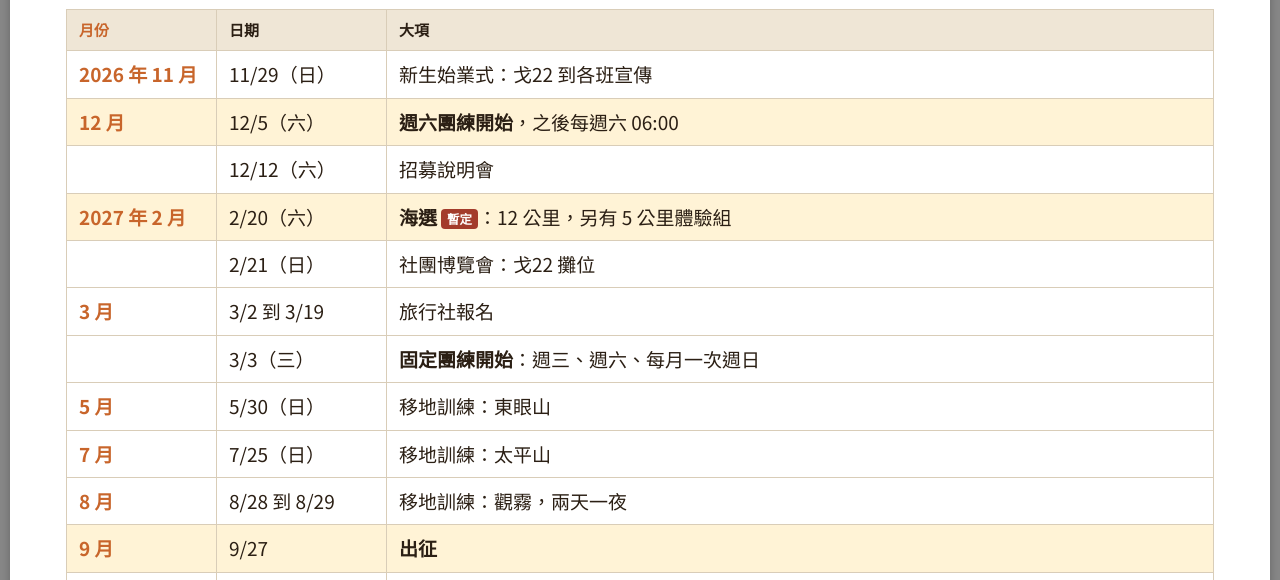
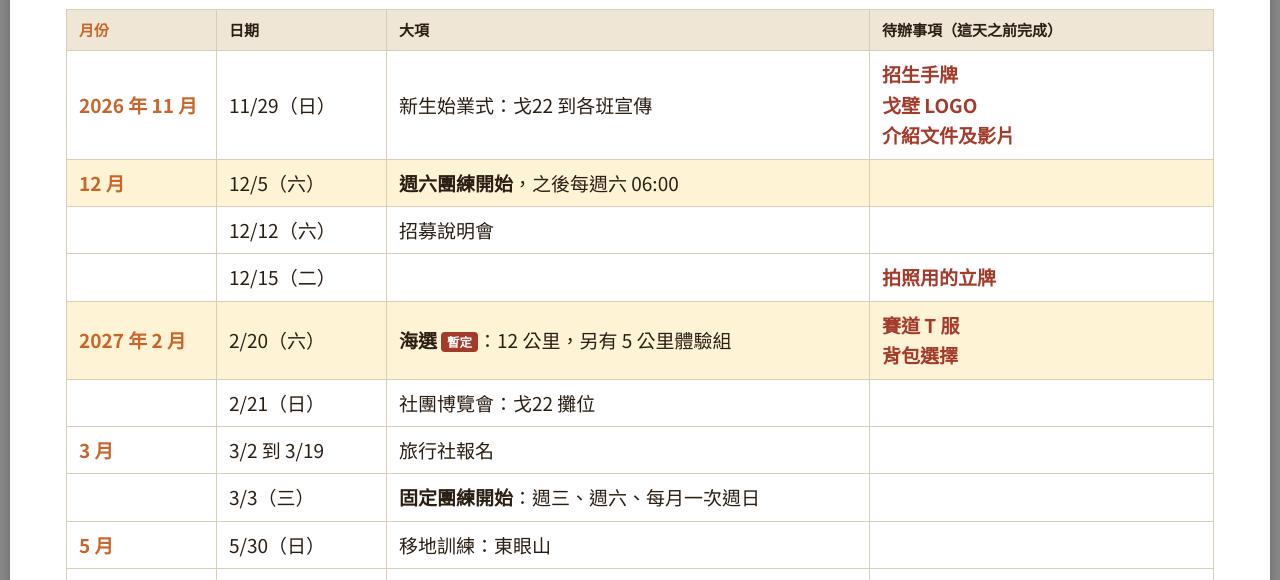
Before and after one commit to nccugobi2026/gobi22, a plain HTML site: page index.html in a window 1280 px wide. Both pictures are taken after a click on the tab "行事曆". Shown: the part 220-800 px from the top of the page. Drawn offline with Linux system fonts and the light colour scheme.

Commit message:
行事曆加待辦事項欄
Co-Authored-By: Claude Fable 5.2 <noreply@anthropic.com>

```diff
--- a/index.html
+++ b/index.html
@@ -172,6 +172,9 @@ table.tb{border-collapse:collapse;width:100%;font-size:17px;background:#fff;marg
 .lk .lt{min-width:0}
 .links{max-width:none}
 @media (max-width:1200px){.links{grid-template-columns:1fr}}
+.cal .td{width:30%;color:var(--red);font-weight:700}
+.cal th.td{color:var(--ink)}
+@media (max-width:560px){.cal .td{width:34%}}
 </style>
 </head>
 <body>
@@ -206,19 +209,20 @@ table.tb{border-collapse:collapse;width:100%;font-size:17px;background:#fff;marg
 <section class="slide" id="cal" data-g="cal">
 <p class="kicker"><span class="tag2 t-org">行事曆</span>大項</p>
 <h2>行事曆：<span class="sb">12/5 開練</span>、<span class="sc">2/20 海選（暫定）</span>、9/27 出征</h2>
-<table class="cal big"><tr><th class="mm">月份</th><th class="d2">日期</th><th>大項</th></tr>
-<tr class=""><td class="mm">2026 年 11 月</td><td class="d2">11/29（日）</td><td>新生始業式：戈22 到各班宣傳</td></tr>
-<tr class="hot"><td class="mm">12 月</td><td class="d2">12/5（六）</td><td><b>週六團練開始</b>，之後每週六 06:00</td></tr>
-<tr class=""><td class="mm"></td><td class="d2">12/12（六）</td><td>招募說明會</td></tr>
-<tr class="hot"><td class="mm">2027 年 2 月</td><td class="d2">2/20（六）</td><td><b>海選</b><span class="tag">暫定</span>：12 公里，另有 5 公里體驗組</td></tr>
-<tr class=""><td class="mm"></td><td class="d2">2/21（日）</td><td>社團博覽會：戈22 攤位</td></tr>
-<tr class=""><td class="mm">3 月</td><td class="d2">3/2 到 3/19</td><td>旅行社報名</td></tr>
-<tr class=""><td class="mm"></td><td class="d2">3/3（三）</td><td><b>固定團練開始</b>：週三、週六、每月一次週日</td></tr>
-<tr class=""><td class="mm">5 月</td><td class="d2">5/30（日）</td><td>移地訓練：東眼山</td></tr>
-<tr class=""><td class="mm">7 月</td><td class="d2">7/25（日）</td><td>移地訓練：太平山</td></tr>
-<tr class=""><td class="mm">8 月</td><td class="d2">8/28 到 8/29</td><td>移地訓練：觀霧，兩天一夜</td></tr>
-<tr class="hot"><td class="mm">9 月</td><td class="d2">9/27</td><td><b>出征</b></td></tr>
-<tr class=""><td class="mm">10 月</td><td class="d2">依主辦單位公告</td><td>戈壁挑戰賽</td></tr>
+<table class="cal big"><tr><th class="mm">月份</th><th class="d2">日期</th><th>大項</th><th class="td">待辦事項（這天之前完成）</th></tr>
+<tr class=""><td class="mm">2026 年 11 月</td><td class="d2">11/29（日）</td><td>新生始業式：戈22 到各班宣傳</td><td class="td">招生手牌<br>戈壁 LOGO<br>介紹文件及影片</td></tr>
+<tr class="hot"><td class="mm">12 月</td><td class="d2">12/5（六）</td><td><b>週六團練開始</b>，之後每週六 06:00</td><td class="td"></td></tr>
+<tr class=""><td class="mm"></td><td class="d2">12/12（六）</td><td>招募說明會</td><td class="td"></td></tr>
+<tr class=""><td class="mm"></td><td class="d2">12/15（二）</td><td></td><td class="td">拍照用的立牌</td></tr>
+<tr class="hot"><td class="mm">2027 年 2 月</td><td class="d2">2/20（六）</td><td><b>海選</b><span class="tag">暫定</span>：12 公里，另有 5 公里體驗組</td><td class="td">賽道 T 服<br>背包選擇</td></tr>
+<tr class=""><td class="mm"></td><td class="d2">2/21（日）</td><td>社團博覽會：戈22 攤位</td><td class="td"></td></tr>
+<tr class=""><td class="mm">3 月</td><td class="d2">3/2 到 3/19</td><td>旅行社報名</td><td class="td"></td></tr>
+<tr class=""><td class="mm"></td><td class="d2">3/3（三）</td><td><b>固定團練開始</b>：週三、週六、每月一次週日</td><td class="td"></td></tr>
+<tr class=""><td class="mm">5 月</td><td class="d2">5/30（日）</td><td>移地訓練：東眼山</td><td class="td"></td></tr>
+<tr class=""><td class="mm">7 月</td><td class="d2">7/25（日）</td><td>移地訓練：太平山</td><td class="td"></td></tr>
+<tr class=""><td class="mm">8 月</td><td class="d2">8/28 到 8/29</td><td>移地訓練：觀霧，兩天一夜</td><td class="td"></td></tr>
+<tr class="hot"><td class="mm">9 月</td><td class="d2">9/27</td><td><b>出征</b></td><td class="td"></td></tr>
+<tr class=""><td class="mm">10 月</td><td class="d2">依主辦單位公告</td><td>戈壁挑戰賽</td><td class="td"></td></tr>
 </table>
 <p class="note">海選日期是暫定；移地訓練的日期與地點確認後會更新。每一堂團練的日期在「每週訓練時間」。</p>
 <div class="foot"><span>政大 EMBA 戈22 ｜ 2026-11-20</span><span></span></div>
```
